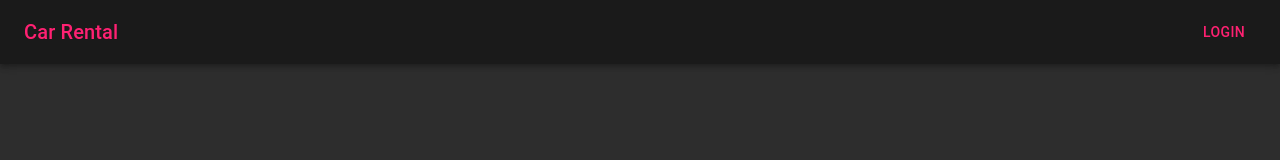
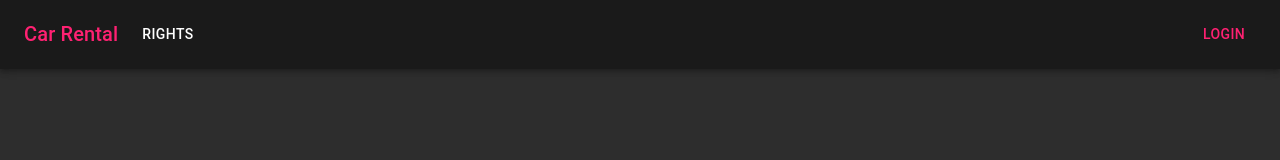
Before and after one commit to kozlyakovskaya-tatsiana/mentee-car-rental-frontend, a React (Create React App) app in the folder car-rental/: page / in a window 1280 px wide. Shown: the top 160 px of the page. Built offline with nearby package versions, Linux system fonts and the light colour scheme.

Commit message:
Rebuild AppBar architecture

```diff
--- /dev/null
+++ b/car-rental/src/components/Header/Desktop/LoginComponent/index.tsx
@@ -0,0 +1,16 @@
+import React from 'react'
+import { Link } from 'react-router-dom'
+
+import Button from '@mui/material/Button'
+
+function LoginComponent() {
+    return (
+        <div>
+            <Link to="Login" style={{ textDecoration: 'none' }}>
+                <Button color="secondary">Login</Button>
+            </Link>
+        </div>
+    )
+}
+
+export default LoginComponent
--- /dev/null
+++ b/car-rental/src/components/Header/Desktop/LogoComponent/index.tsx
@@ -0,0 +1,22 @@
+import React from 'react'
+import { Link } from 'react-router-dom'
+
+import Typography from '@mui/material/Typography'
+
+function LogoComponent() {
+    return (
+        <Link to="/" style={{ textDecoration: 'none' }}>
+            <Typography
+                variant="h6"
+                noWrap
+                component="div"
+                sx={{ mr: 2, display: { xs: 'none', md: 'flex' } }}
+                color="secondary"
+            >
+                Car Rental
+            </Typography>
+        </Link>
+    )
+}
+
+export default LogoComponent
--- /dev/null
+++ b/car-rental/src/components/Header/Desktop/PinnedPagesComponent/index.tsx
@@ -0,0 +1,91 @@
+import React from 'react'
+import { Link } from 'react-router-dom'
+
+import Box from '@mui/material/Box'
+import IconButton from '@mui/material/IconButton'
+import MenuIcon from '@mui/icons-material/Menu'
+import Menu from '@mui/material/Menu'
+import MenuItem from '@mui/material/MenuItem'
+import Typography from '@mui/material/Typography'
+import Button from '@mui/material/Button'
+
+import { pages } from '../styles'
+
+function PinnedPagesComponent() {
+    return (
+        <>
+            <Box
+                sx={{
+                    flexGrow: 1,
+                    display: { xs: 'flex', md: 'none' },
+                }}
+            >
+                <IconButton
+                    size="large"
+                    aria-label="account of current user"
+                    aria-controls="menu-appbar"
+                    aria-haspopup="true"
+                    color="secondary"
+                >
+                    <MenuIcon />
+                </IconButton>
+                <Menu
+                    id="menu-appbar"
+                    anchorOrigin={{
+                        vertical: 'bottom',
+                        horizontal: 'left',
+                    }}
+                    keepMounted
+                    transformOrigin={{
+                        vertical: 'top',
+                        horizontal: 'left',
+                    }}
+                    open
+                    sx={{
+                        display: { xs: 'block', md: 'none' },
+                    }}
+                >
+                    {pages.map((page) => (
+                        <MenuItem key={page}>
+                            <Typography textAlign="center">{page}</Typography>
+                        </MenuItem>
+                    ))}
+                </Menu>
+            </Box>
+            <Typography
+                variant="h6"
+                noWrap
+                component="div"
+                sx={{
+                    flexGrow: 1,
+                    display: { xs: 'flex', md: 'none' },
+                }}
+            >
+                LOGO
+            </Typography>
+            <Box
+                sx={{
+                    flexGrow: 1,
+                    display: { xs: 'none', md: 'flex' },
+                }}
+            >
+                {pages.map((page) => (
+                    <Link to={page} style={{ textDecoration: 'none' }}>
+                        <Button
+                            key={page}
+                            sx={{
+                                my: 2,
+                                color: 'white',
+                                display: 'block',
+                            }}
+                        >
+                            {page}
+                        </Button>
+                    </Link>
+                ))}
+            </Box>
+        </>
+    )
+}
+
+export default PinnedPagesComponent
--- /dev/null
+++ b/car-rental/src/components/Header/Desktop/ProfileComponent/index.tsx
@@ -0,0 +1,76 @@
+import React from 'react'
+
+import Typography from '@mui/material/Typography'
+import Box from '@mui/material/Box'
+import Tooltip from '@mui/material/Tooltip'
+import IconButton from '@mui/material/IconButton'
+import Avatar from '@mui/material/Avatar'
+import Menu from '@mui/material/Menu'
+import MenuItem from '@mui/material/MenuItem'
+
+import { settings } from '../styles'
+
+function ProfileComponent() {
+    const [anchorElNav, setAnchorElNav] = React.useState<null | HTMLElement>(
+        null
+    )
+    const [anchorElUser, setAnchorElUser] = React.useState<null | HTMLElement>(
+        null
+    )
+
+    const handleOpenNavMenu = (event: React.MouseEvent<HTMLElement>) => {
+        setAnchorElNav(event.currentTarget)
+    }
+    const handleOpenUserMenu = (event: React.MouseEvent<HTMLElement>) => {
+        setAnchorElUser(event.currentTarget)
+    }
+
+    const handleCloseNavMenu = () => {
+        setAnchorElNav(null)
+    }
+
+    const handleCloseUserMenu = () => {
+        setAnchorElUser(null)
+    }
+
+    return (
+        <div>
+            <Box sx={{ flexGrow: 0 }}>
+                <Tooltip title="Open settings">
+                    <IconButton onClick={handleOpenUserMenu} sx={{ p: 0 }}>
+                        <Avatar
+                            alt="Remy Sharp"
+                            src="/static/images/avatar/2.jpg"
+                        />
+                    </IconButton>
+                </Tooltip>
+                <Menu
+                    sx={{ mt: '45px' }}
+                    id="menu-appbar"
+                    anchorEl={anchorElUser}
+                    anchorOrigin={{
+                        vertical: 'top',
+                        horizontal: 'right',
+                    }}
+                    keepMounted
+                    transformOrigin={{
+                        vertical: 'top',
+                        horizontal: 'right',
+                    }}
+                    open={Boolean(anchorElUser)}
+                    onClose={handleCloseUserMenu}
+                >
+                    {settings.map((setting) => (
+                        <MenuItem key={setting} onClick={handleCloseNavMenu}>
+                            <Typography textAlign="center" color="secondary">
+                                {setting}
+                            </Typography>
+                        </MenuItem>
+                    ))}
+                </Menu>
+            </Box>
+        </div>
+    )
+}
+
+export default ProfileComponent
--- a/car-rental/src/components/Header/Desktop/index.tsx
+++ b/car-rental/src/components/Header/Desktop/index.tsx
@@ -1,23 +1,14 @@
 import React from 'react'
+import { ThemeProvider } from '@mui/material'
 
 import AppBar from '@mui/material/AppBar'
 import Toolbar from '@mui/material/Toolbar'
-import Typography from '@mui/material/Typography'
-import AccountCircle from '@mui/icons-material/AccountCircle'
-import Button from '@mui/material/Button'
+import themeOptions from './styles'
 
-import { createTheme, ThemeProvider } from '@mui/material'
-
-const themeOptions = createTheme({
-    palette: {
-        primary: {
-            main: '#1a1a1a',
-        },
-        secondary: {
-            main: '#ff2172',
-        },
-    },
-})
+import LogoComponent from './LogoComponent'
+import PinnedPagesComponent from './PinnedPagesComponent'
+import ProfileComponent from './ProfileComponent'
+import LoginComponent from './LoginComponent'
 
 function DesktopHeader() {
     // Authenticate statement
@@ -27,28 +18,9 @@ function DesktopHeader() {
         <ThemeProvider theme={themeOptions}>
             <AppBar position="static" color="primary">
                 <Toolbar>
-                    <Typography
-                        variant="h6"
-                        component="div"
-                        sx={{ flexGrow: 1 }}
-                        color="secondary"
-                    >
-                        Car Rental
-                    </Typography>
-                    {(auth && (
-                        <div>
-                            <AccountCircle />
-                        </div>
-                    )) || (
-                        <div>
-                            <Button
-                                color="secondary"
-                                onClick={() => setAuth(true)}
-                            >
-                                Login
-                            </Button>
-                        </div>
-                    )}
+                    <LogoComponent />
+                    <PinnedPagesComponent />
+                    {(auth && <ProfileComponent />) || <LoginComponent />}
                 </Toolbar>
             </AppBar>
         </ThemeProvider>
--- /dev/null
+++ b/car-rental/src/components/Header/Desktop/styles.tsx
@@ -0,0 +1,18 @@
+import React from 'react'
+import { createTheme } from '@mui/material'
+
+const themeOptions = createTheme({
+    palette: {
+        primary: {
+            main: '#1a1a1a',
+        },
+        secondary: {
+            main: '#ff2172',
+        },
+    },
+})
+
+export const pages = ['Rights']
+export const settings = ['Profile', 'Account', 'Logout']
+
+export default themeOptions
```
